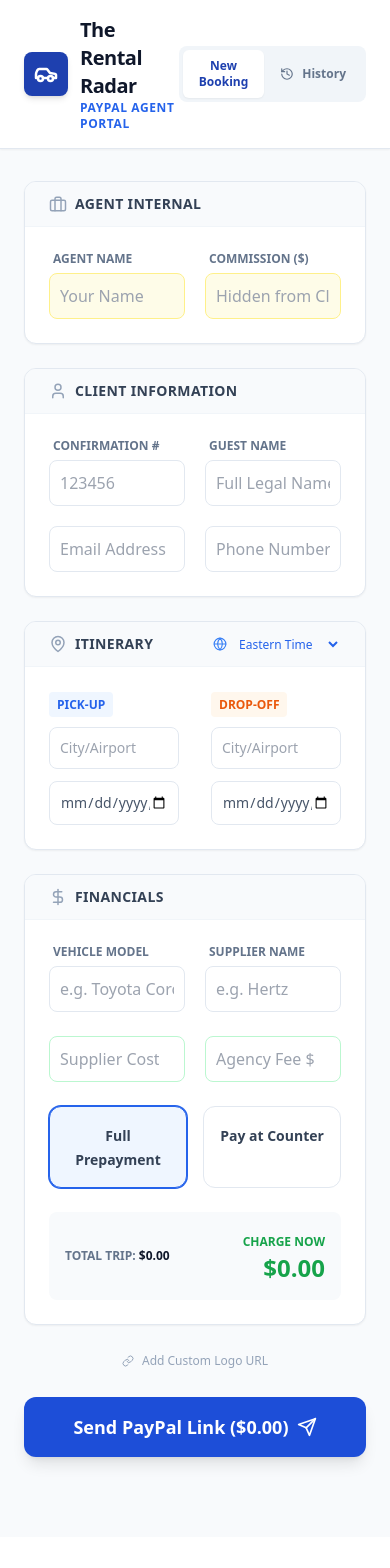
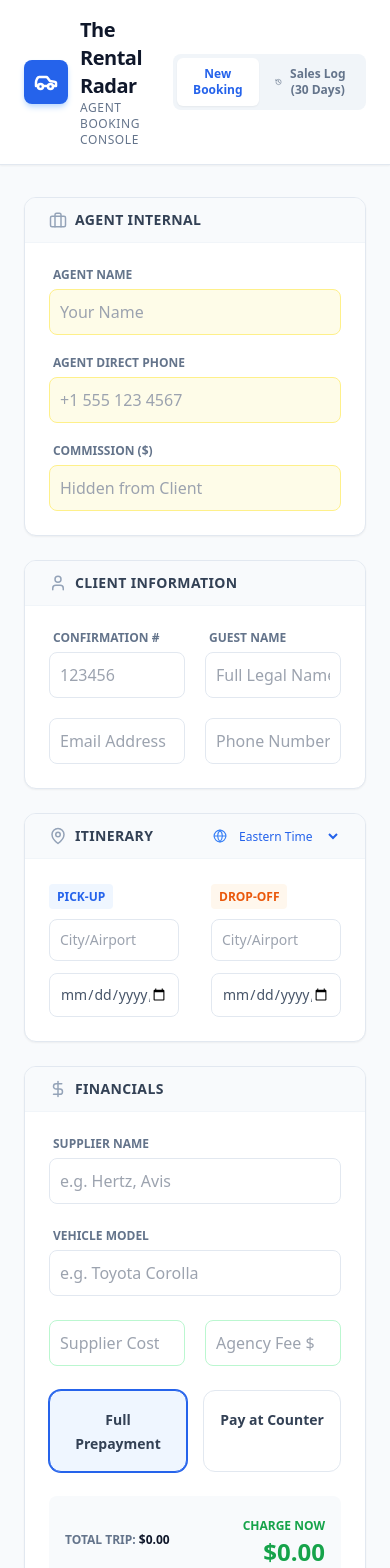
Before and after one commit to Kranti86/AgentportalPaypal, a React (Vite) app: page / in a window 390 px wide. Shown: the top 1568 px of the page. Before the commit the page ends 1537 px from the top, so only its background shows below. Built offline with nearby package versions, Linux system fonts and the light colour scheme.

Commit message:
Refactor BookingPortal with new backend URL and agent phone
Updated BookingPortal to use new backend URL and added agent phone field.

```diff
--- a/src/App.jsx
+++ b/src/App.jsx
@@ -2,8 +2,8 @@
 import { Send, MapPin, Car, DollarSign, CheckCircle, AlertTriangle, Phone, Globe, Calendar, Link as LinkIcon, CreditCard, User, Mail, Hash, Briefcase, History, Trash2 } from 'lucide-react';
 
 export default function BookingPortal() {
-  // 🔴 CONFIGURATION: Replace with your actual PayPal Heroku Backend URL
-  const BACKEND_URL = 'https://carrentalmailpaypal-29674cf49d1b.herokuapp.com';
+  // 🔴 CONFIGURATION: Replace with your actual Backend URL
+  const BACKEND_URL = 'https://carrentalmailpaypalback-67ed3349b7ca.herokuapp.com/';
 
   const [status, setStatus] = useState('idle');
   const [errorMessage, setErrorMessage] = useState('');
@@ -12,17 +12,27 @@
   const [activeTab, setActiveTab] = useState('new');
   const [history, setHistory] = useState([]);
 
-  // Load History on Mount
   useEffect(() => {
-    const rawHistory = JSON.parse(localStorage.getItem('paypalBookingHistory') || '[]');
+    const rawHistory = JSON.parse(localStorage.getItem('bookingHistory') || '[]');
     const thirtyDaysAgo = Date.now() - (30 * 24 * 60 * 60 * 1000);
     const validHistory = rawHistory.filter(item => item.timestamp ? item.timestamp > thirtyDaysAgo : true);
     setHistory(validHistory);
+
     if (rawHistory.length !== validHistory.length) {
-        localStorage.setItem('paypalBookingHistory', JSON.stringify(validHistory));
+        localStorage.setItem('bookingHistory', JSON.stringify(validHistory));
     }
+
+    // 🟢 NEW: Pull both Agent Name AND Agent Phone from local storage
     const savedAgent = localStorage.getItem('agentName');
-    if (savedAgent) setFormData(prev => ({ ...prev, agentName: savedAgent }));
+    const savedPhone = localStorage.getItem('agentPhone');
+
+    if (savedAgent || savedPhone) {
+      setFormData(prev => ({
+        ...prev,
+        ...(savedAgent && { agentName: savedAgent }),
+        ...(savedPhone && { agentPhone: savedPhone })
+      }));
+    }
   }, []);
 
   const [formData, setFormData] = useState({
@@ -36,27 +46,28 @@
     pickupDate: '',
     dropoffLocation: '',
     dropoffDate: '',
-    vehicleCategory: 'Compact Sedan',
+    vehicleCategory: '',
     vehicleModel: '',
     supplierName: '',
     supplierAmount: '',
     agencyFee: '',
     agentName: '',
+    agentPhone: '', // 🟢 NEW: Added field to state
     agentCommission: ''
   });
 
   const supplierVal = parseFloat(formData.supplierAmount || 0);
   const agencyVal = parseFloat(formData.agencyFee || 0);
   const totalTripCost = (supplierVal + agencyVal).toFixed(2);
-
-  // Logic: "Pay at Counter" means we only charge Agency Fee online.
-  // "Full Prepayment" means we charge everything online.
   const amountToChargeNow = paymentType === 'prepaid' ? totalTripCost : agencyVal.toFixed(2);
   const amountDueAtCounter = paymentType === 'prepaid' ? '0.00' : supplierVal.toFixed(2);
 
   const handleChange = (e) => {
     setFormData({ ...formData, [e.target.name]: e.target.value });
+
+    // 🟢 NEW: Save phone to local storage alongside name
     if (e.target.name === 'agentName') localStorage.setItem('agentName', e.target.value);
+    if (e.target.name === 'agentPhone') localStorage.setItem('agentPhone', e.target.value);
   };
 
   const handleSubmit = async (e) => {
@@ -66,6 +77,7 @@
     setReviewLink('');
 
     try {
+      // The payload will automatically include agentPhone since it's in formData
       const response = await fetch(`${BACKEND_URL}/create-booking`, {
         method: 'POST',
         headers: { 'Content-Type': 'application/json' },
@@ -89,7 +101,7 @@
         };
         const updatedHistory = [newRecord, ...history];
         setHistory(updatedHistory);
-        localStorage.setItem('paypalBookingHistory', JSON.stringify(updatedHistory));
+        localStorage.setItem('bookingHistory', JSON.stringify(updatedHistory));
 
         setTimeout(() => setStatus('idle'), 20000);
       } else {
@@ -103,9 +115,9 @@
   };
 
   const clearHistory = () => {
-      if(confirm("Are you sure you want to clear your local sales history?")) {
+      if(window.confirm("Are you sure you want to clear your local sales history?")) {
           setHistory([]);
-          localStorage.removeItem('paypalBookingHistory');
+          localStorage.removeItem('bookingHistory');
       }
   };
 
@@ -114,37 +126,37 @@
 
       {/* HEADER */}
       <div className="bg-white border-b border-slate-200 sticky top-0 z-10 shadow-sm">
-        <div className="max-w-6xl mx-auto px-6 py-4">
+        <div className="max-w-4xl mx-auto px-6 py-4">
             <div className="flex items-center justify-between">
                 <div className="flex items-center gap-3">
-                    <div className="bg-blue-800 p-2.5 rounded-lg text-white shadow-md">
+                    <div className="bg-blue-600 p-2.5 rounded-lg text-white shadow-blue-200 shadow-md">
                         <Car size={24} strokeWidth={2.5} />
                     </div>
                     <div>
                         <h1 className="text-xl font-bold text-slate-900 tracking-tight">The Rental Radar</h1>
-                        <p className="text-xs text-blue-600 font-bold uppercase tracking-wider">PayPal Agent Portal</p>
+                        <p className="text-xs text-slate-500 font-medium uppercase tracking-wider">Agent Booking Console</p>
                     </div>
                 </div>
                 {/* TAB SWITCHER */}
                 <div className="flex bg-slate-100 p-1 rounded-lg">
                     <button
                         onClick={() => setActiveTab('new')}
-                        className={`px-4 py-2 text-xs font-bold rounded-md transition-all ${activeTab === 'new' ? 'bg-white text-blue-800 shadow-sm' : 'text-slate-500 hover:text-slate-700'}`}
+                        className={`px-4 py-2 text-xs font-bold rounded-md transition-all ${activeTab === 'new' ? 'bg-white text-blue-600 shadow-sm' : 'text-slate-500 hover:text-slate-700'}`}
                     >
                         New Booking
                     </button>
                     <button
                         onClick={() => setActiveTab('history')}
-                        className={`px-4 py-2 text-xs font-bold rounded-md transition-all flex items-center gap-2 ${activeTab === 'history' ? 'bg-white text-blue-800 shadow-sm' : 'text-slate-500 hover:text-slate-700'}`}
+                        className={`px-4 py-2 text-xs font-bold rounded-md transition-all flex items-center gap-2 ${activeTab === 'history' ? 'bg-white text-blue-600 shadow-sm' : 'text-slate-500 hover:text-slate-700'}`}
                     >
-                        <History size={14}/> History
+                        <History size={14}/> Sales Log (30 Days)
                     </button>
                 </div>
             </div>
         </div>
       </div>
 
-      <div className="max-w-6xl mx-auto px-6 py-8">
+      <div className="max-w-4xl mx-auto px-6 py-8">
 
         {/* === TAB 1: NEW RESERVATION === */}
         {activeTab === 'new' && (
@@ -160,10 +172,16 @@
                 <Briefcase size={18} className="text-slate-400"/>
                 <h3 className="text-sm font-bold text-slate-700 uppercase tracking-wide">Agent Internal</h3>
                 </div>
-                <div className="p-6 grid grid-cols-2 gap-5">
+
+                {/* 🟢 NEW: Changed grid from 2 cols to 3 cols to fit the new field neatly */}
+                <div className="p-6 grid grid-cols-1 md:grid-cols-3 gap-5">
                   <div>
                       <label className="block text-xs font-semibold text-slate-500 uppercase mb-1.5 ml-1">Agent Name</label>
                       <input required name="agentName" value={formData.agentName} onChange={handleChange} className="w-full p-2.5 bg-yellow-50 border border-yellow-200 rounded-lg text-yellow-800 focus:ring-2 focus:ring-yellow-500 outline-none" placeholder="Your Name" />
+                  </div>
+                  <div>
+                      <label className="block text-xs font-semibold text-slate-500 uppercase mb-1.5 ml-1"> Agent Direct Phone</label>
+                      <input required type="tel" name="agentPhone" value={formData.agentPhone} onChange={handleChange} className="w-full p-2.5 bg-yellow-50 border border-yellow-200 rounded-lg text-yellow-800 focus:ring-2 focus:ring-yellow-500 outline-none" placeholder="+1 555 123 4567" />
                   </div>
                   <div>
                       <label className="block text-xs font-semibold text-slate-500 uppercase mb-1.5 ml-1">Commission ($)</label>
@@ -210,6 +228,8 @@
                     <option value="America/Chicago">Central Time</option>
                     <option value="America/Denver">Mountain Time</option>
                     <option value="America/Los_Angeles">Pacific Time</option>
+                    <option value="America/Phoenix">Arizona</option>
+                    <option value="Pacific/Honolulu">Hawaii</option>
                     </select>
                 </div>
                 </div>
@@ -234,25 +254,23 @@
                 <h3 className="text-sm font-bold text-slate-700 uppercase tracking-wide">Financials</h3>
                 </div>
                 <div className="p-6 space-y-6">
-                <div className="grid grid-cols-2 gap-5 mb-4">
-                    <div>
+                <div className="col-span-2 mb-4">
+                    <label className="block text-xs font-semibold text-slate-500 uppercase mb-1.5 ml-1">Supplier Name</label>
+                    <input required name="supplierName" value={formData.supplierName} onChange={handleChange} className="w-full p-2.5 border border-slate-200 rounded-lg" placeholder="e.g. Hertz, Avis" />
+                </div>
+                <div className="col-span-2 mb-4">
                     <label className="block text-xs font-semibold text-slate-500 uppercase mb-1.5 ml-1">Vehicle Model</label>
                     <input required name="vehicleModel" value={formData.vehicleModel} onChange={handleChange} className="w-full p-2.5 border border-slate-200 rounded-lg" placeholder="e.g. Toyota Corolla" />
-                    </div>
-                    <div>
-                        <label className="block text-xs font-semibold text-slate-500 uppercase mb-1.5 ml-1">Supplier Name</label>
-                        <input required name="supplierName" value={formData.supplierName} onChange={handleChange} className="w-full p-2.5 border border-slate-200 rounded-lg" placeholder="e.g. Hertz" />
-                    </div>
                 </div>
                 <div className="grid grid-cols-2 gap-5">
                     <input required type="number" step="0.01" name="supplierAmount" value={formData.supplierAmount} onChange={handleChange} className="w-full p-2.5 border border-green-200 rounded-lg" placeholder="Supplier Cost $" />
                     <input required type="number" step="0.01" name="agencyFee" value={formData.agencyFee} onChange={handleChange} className="w-full p-2.5 border border-green-200 rounded-lg" placeholder="Agency Fee $" />
                 </div>
                 <div className="grid grid-cols-2 gap-4">
-                    <div onClick={() => setPaymentType('prepaid')} className={`cursor-pointer border rounded-xl p-4 text-center ${paymentType === 'prepaid' ? 'border-blue-600 bg-blue-50 ring-1 ring-blue-600' : 'border-slate-200 hover:border-slate-300'}`}>
+                    <div onClick={() => setPaymentType('prepaid')} className={`cursor-pointer border rounded-xl p-4 text-center ${paymentType === 'prepaid' ? 'border-blue-600 bg-blue-50 ring-1 ring-blue-600' : 'border-slate-200'}`}>
                         <span className="font-bold text-sm text-slate-700">Full Prepayment</span>
                     </div>
-                    <div onClick={() => setPaymentType('pay_at_counter')} className={`cursor-pointer border rounded-xl p-4 text-center ${paymentType === 'pay_at_counter' ? 'border-blue-600 bg-blue-50 ring-1 ring-blue-600' : 'border-slate-200 hover:border-slate-300'}`}>
+                    <div onClick={() => setPaymentType('pay_at_counter')} className={`cursor-pointer border rounded-xl p-4 text-center ${paymentType === 'pay_at_counter' ? 'border-blue-600 bg-blue-50 ring-1 ring-blue-600' : 'border-slate-200'}`}>
                         <span className="font-bold text-sm text-slate-700">Pay at Counter</span>
                     </div>
                 </div>
@@ -275,19 +293,23 @@
             </div>
 
             {/* SUBMIT */}
-            <button type="submit" disabled={status === 'loading' || status === 'success'} className="w-full py-4 bg-blue-700 text-white font-bold text-lg rounded-xl hover:bg-blue-800 shadow-lg disabled:opacity-50 flex justify-center items-center gap-2">
-                {status === 'loading' ? 'Creating Order...' : `Send PayPal Link ($${amountToChargeNow})`}
+            <button type="submit" disabled={status === 'loading' || status === 'success'} className="w-full py-4 bg-blue-600 text-white font-bold text-lg rounded-xl hover:bg-blue-700 shadow-lg disabled:opacity-50 flex justify-center items-center gap-2">
+                {status === 'loading' ? 'Generating...' : `Send Payment Link ($${amountToChargeNow})`}
                 {!status.includes('loading') && <Send size={20}/>}
             </button>
 
-            {/* MESSAGES */}
-            {status === 'error' && <div className="bg-red-50 text-red-700 p-3 rounded flex items-center gap-2 text-sm"><AlertTriangle size={16}/> {errorMessage}</div>}
+            {status === 'error' && (
+              <div className="bg-red-50 text-red-800 p-4 rounded-lg flex items-center gap-2">
+                <AlertTriangle size={20} className="text-red-500"/>
+                <span className="text-sm font-semibold">{errorMessage}</span>
+              </div>
+            )}
 
             {status === 'success' && (
                 <div className="bg-green-50 text-green-800 p-6 rounded-lg text-center mt-4">
                 <CheckCircle size={40} className="text-green-500 mx-auto mb-2"/>
-                <p className="font-bold">Success! PayPal Link Sent.</p>
-                <a href={reviewLink} target="_blank" className="text-sm font-bold text-blue-600 underline mt-2 block">Open Review Page</a>
+                <p className="font-bold">Success!</p>
+                <a href={reviewLink} target="_blank" rel="noreferrer" className="text-sm font-bold text-blue-600 underline">Open Link</a>
                 </div>
             )}
 
@@ -326,12 +348,8 @@
                             </div>
                             <div className="bg-gray-50 p-3 rounded border border-gray-100 text-xs">
                                 <div className="flex justify-between"><span>Total Trip Cost:</span> <strong>${totalTripCost}</strong></div>
-                                {paymentType === 'pay_at_counter' && (
-                                    <div className="flex justify-between text-red-500 mt-1">
-                                        <span>Payable to {formData.supplierName || "Supplier"}:</span> <strong>${amountDueAtCounter}</strong>
-                                    </div>
-                                )}
-                                <div className="flex justify-between text-green-600 font-bold mt-2 border-t pt-2"><span>DUE NOW (PayPal):</span> <span>${amountToChargeNow}</span></div>
+                                <div className="flex justify-between text-red-500 mt-1"><span>Payable to {formData.supplierName || "Supplier"}:</span> <strong>${amountDueAtCounter}</strong></div>
+                                <div className="flex justify-between text-green-600 font-bold mt-2 border-t pt-2"><span>DUE NOW:</span> <span>${amountToChargeNow}</span></div>
                             </div>
                             <div className="bg-blue-600 text-white text-center py-2 rounded font-bold text-xs mt-2">
                                 REVIEW CONTRACT & PAY ${amountToChargeNow}
@@ -382,7 +400,7 @@
                                         <td className="px-6 py-3 font-mono text-slate-500 text-xs">{item.conf}</td>
                                         <td className="px-6 py-3 text-right font-bold text-green-600">${item.amount}</td>
                                         <td className="px-6 py-3 text-center">
-                                            <a href={item.link} target="_blank" className="text-blue-600 hover:text-blue-800 font-semibold text-xs">View Contract</a>
+                                            <a href={item.link} target="_blank" rel="noreferrer" className="text-blue-600 hover:text-blue-800 font-semibold text-xs">View Contract</a>
                                         </td>
                                     </tr>
                                 ))}
```
Lines whose indentation alone changed are shown as unchanged.
